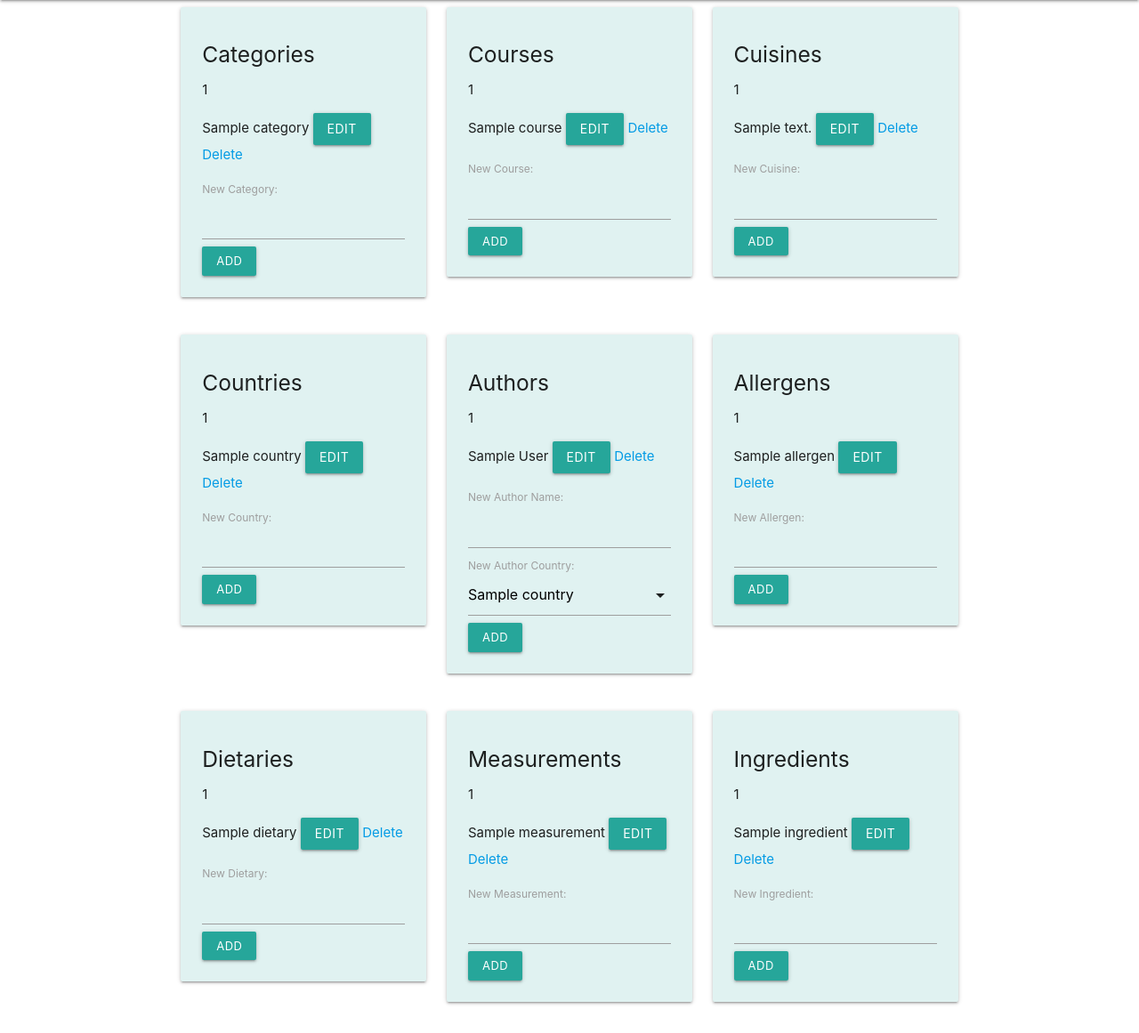
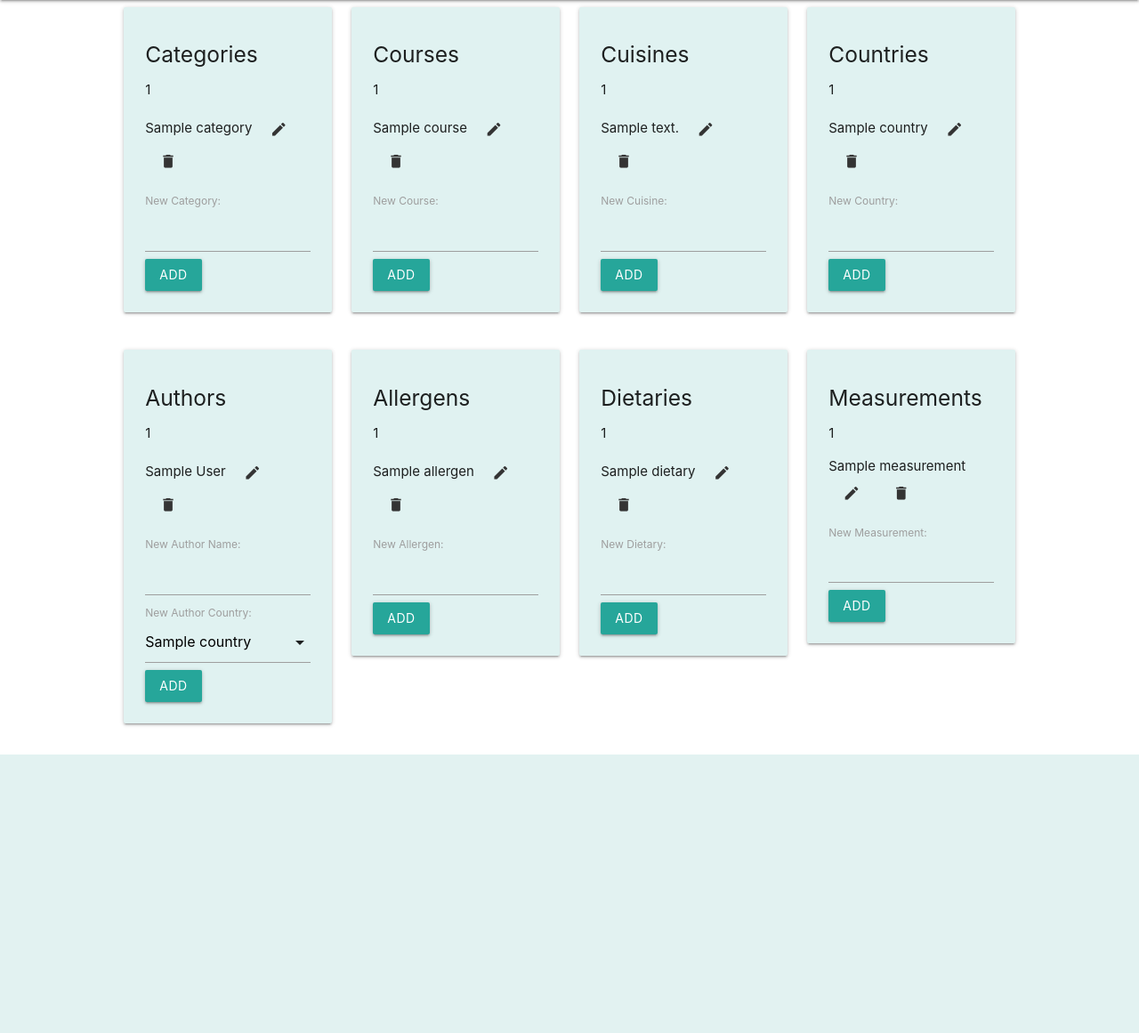
Before and after one commit to jordandaly/cookbook, a Flask app: page /manage_static_data in a window 1280 px wide. Shown: the part 64-1225 px from the top of the page at 89% size. After the commit the page ends 912 px from the top, so only its background shows below. Run offline with Flask 2, Linux system fonts and the light colour scheme; tables that the repository leaves empty hold one stand-in row (values such as "Sample post"); some libraries are stand-ins or nearby versions.

Commit message:
deleted edit category forms that were replaced by modals and updated manage category template buttons to use icons

```diff
--- a/app.py
+++ b/app.py
@@ -169,7 +169,7 @@ def delete_recipe(id):
 @app.route('/add_quantity/<id>', methods = ['GET','POST'])
 def add_quantity(id):
         measurements_list = Measurement.query.limit(100).all()
-        ingredients_list = Ingredient.query.limit(500).all()
+        # ingredients_list = Ingredient.query.limit(500).all()
         quantity_recipe = Recipe.query.get(id)
 
         if request.method == 'POST':
@@ -177,7 +177,8 @@ def add_quantity(id):
 
             # quantity_recipe = Recipe.query.filter_by(id=recipe.id).first()
             quantity_measurement = Measurement.query.filter_by(id=request.form['quantity_measurement']).first()
-            quantity_ingredient = Ingredient.query.filter_by(id=request.form['quantity_ingredient']).first()
+            # quantity_ingredient = Ingredient.query.filter_by(id=request.form['quantity_ingredient']).first()
+            quantity_ingredient = Ingredient(request.form['quantity_ingredient'])
 
             quantity = Quantity(request.form['quantity'],
             quantity_recipe,
@@ -189,21 +190,21 @@ def add_quantity(id):
             db.session.commit()
             return redirect(url_for('recipe_detail', id=id))
 
-        return render_template('add_quantity.html', measurements_list=measurements_list, ingredients_list=ingredients_list, recipe=quantity_recipe)
+        return render_template('add_quantity.html', measurements_list=measurements_list, recipe=quantity_recipe)
 
 @app.route('/edit_quantity/<id>')
 def edit_quantity(id):
         quantity = Quantity.query.get(id)
         quantity_recipe = Recipe.query.get(quantity.recipe_id)
-        ingredients_list = Ingredient.query.limit(500).all()
+        # ingredients_list = Ingredient.query.limit(500).all()
         measurements_list = Measurement.query.limit(100).all()
-        return render_template('edit_quantity.html', quantity=quantity, ingredients_list=ingredients_list, measurements_list=measurements_list, recipe=quantity_recipe)
+        return render_template('edit_quantity.html', quantity=quantity, measurements_list=measurements_list, recipe=quantity_recipe)
 
 @app.route('/update_quantity/<id>', methods = ['GET','POST'])
 def update_quantity(id):
         quantity = Quantity.query.get(id)
         quantity_recipe = Recipe.query.get(quantity.recipe_id)
-        ingredients_list = Ingredient.query.limit(500).all()
+        # ingredients_list = Ingredient.query.limit(500).all()
         measurements_list = Measurement.query.limit(100).all()
 
 
@@ -213,7 +214,8 @@ def update_quantity(id):
             quantity.quantity = request.form['quantity']
             quantity.recipe = quantity_recipe
             quantity.measurement = Measurement.query.filter_by(id=request.form['quantity_measurement']).first()
-            quantity.ingredient = Ingredient.query.filter_by(id=request.form['quantity_ingredient']).first()
+            # quantity.ingredient = Ingredient.query.filter_by(id=request.form['quantity_ingredient']).first()
+            quantity.ingredient = request.form['quantity_ingredient']
 
 
             db.session.commit()
--- a/static/css/style.css
+++ b/static/css/style.css
@@ -4,6 +4,8 @@
 
 .dc-chart text.pie-slice {fill: black;}
 
-nav ul li i {
-    display: inline;
-}
+@media only screen and (min-width: 993px) {
+    .container {
+      width: 80%;
+    }
+  }
--- a/templates/add_quantity.html
+++ b/templates/add_quantity.html
@@ -13,11 +13,12 @@
         </select>
 
         <label for="quantity_ingredient" >Ingredient:</label>
-        <select id="quantity_ingredient" name="quantity_ingredient">
+        <!-- <select id="quantity_ingredient" name="quantity_ingredient">
             {% for ingredient in ingredients_list %}
             <option value="{{ingredient.id}}" SELECTED>{{ingredient.ingredient_name}}</option>
             {% endfor %}
-        </select>
+        </select> -->
+        <input type="text" id="quantity_ingredient" name="quantity_ingredient" required>
 
         <button class="waves-effect waves-light btn" onclick="M.toast({html: 'Ingredient Added!'})">Add Ingredient</button>
     </form>
--- a/templates/manage_static_data.html
+++ b/templates/manage_static_data.html
@@ -1,13 +1,13 @@
 {% extends 'base.html'%} {% block content %}
 <div class="row">
 <!-- Categories -->
-    <div class="col s12 m4">
+    <div class="col s12 m6 l3">
       <div class="card-panel teal lighten-5">
         <h5>Categories</h5>
     <p>{{ category_count }}</p>
           <ul>
     {% for category in categories_list %}
-        <li>{{ category.category_name }} <!-- Modal Trigger --><button class="waves-effect waves-light btn modal-trigger" data-target="Category_{{ category.id }}">Edit</button> <a href="{{ url_for('delete_category', id=category.id) }}">Delete</a></li>
+        <li>{{ category.category_name }} <!-- Modal Trigger --><button class="waves-effect waves-light btn-flat modal-trigger" data-target="Category_{{ category.id }}"><i class="material-icons">edit</i></button> <a href="{{ url_for('delete_category', id=category.id) }}" class="waves-effect waves-light btn-flat" onclick="M.toast({html: 'Category Deleted!'})"><i class="material-icons">delete</i></a></li>
     {% endfor %}
     </ul>
 
@@ -21,7 +21,7 @@
                 <label for="category" >Category Name:</label>
                 <input type="text" id="category" name="category" value="{{ category.category_name }}" required>
 
-                <button>Submit</button>
+                <button class="waves-effect waves-light btn">Update</button>
             </form>
         </div>
         <div class="modal-footer">
@@ -32,18 +32,18 @@
     <form method="POST" action=/add_category>
         <label for="category" >New Category:</label>
         <input type="text" id="category" name="category" required>
-        <button class="waves-effect waves-light btn-small">Add</button>
+        <button class="waves-effect waves-light btn">Add</button>
     </form>
       </div>
     </div>
 <!-- Courses -->
-    <div class="col s12 m4">
+    <div class="col s12 m6 l3">
       <div class="card-panel teal lighten-5">
         <h5>Courses</h5>
     <p>{{ course_count }}</p>
     <ul>
     {% for course in courses_list %}
-         <li>{{ course.course_name }} <!-- Modal Trigger --><button class="waves-effect waves-light btn modal-trigger" data-target="Course_{{ course.id }}">Edit</button> <a href="{{ url_for('delete_course', id=course.id) }}">Delete</a></li>
+         <li>{{ course.course_name }} <!-- Modal Trigger --><button class="waves-effect waves-light btn-flat modal-trigger" data-target="Course_{{ course.id }}"><i class="material-icons">edit</i></button> <a href="{{ url_for('delete_course', id=course.id) }}" class="waves-effect waves-light btn-flat" onclick="M.toast({html: 'Course Deleted!'})"><i class="material-icons">delete</i></a></li>
     {% endfor %}
     </ul>
 
@@ -57,7 +57,7 @@
                 <label for="course" >course Name:</label>
                 <input type="text" id="course" name="course" value="{{ course.course_name }}" required>
 
-                <button>Submit</button>
+                <button class="waves-effect waves-light btn">Update</button>
             </form>
         </div>
         <div class="modal-footer">
@@ -68,17 +68,17 @@
     <form method="POST" action=/add_course>
         <label for="course" >New Course:</label>
         <input type="text" id="course" name="course" required>
-        <button class="waves-effect waves-light btn-small">Add</button>
+        <button class="waves-effect waves-light btn">Add</button>
     </form>
       </div>
     </div>
-    <div class="col s12 m4">
+    <div class="col s12 m6 l3">
       <div class="card-panel teal lighten-5">
         <h5>Cuisines</h5>
     <p>{{ cuisine_count }}</p>
     <ul>
     {% for cuisine in cuisines_list %}
-        <li>{{ cuisine.cuisine_name }} <!-- Modal Trigger --><button class="waves-effect waves-light btn modal-trigger" data-target="Cuisine_{{ cuisine.id }}">Edit</button> <a href="{{ url_for('delete_cuisine', id=cuisine.id) }}">Delete</a></li>
+        <li>{{ cuisine.cuisine_name }} <!-- Modal Trigger --><button class="waves-effect waves-light btn-flat modal-trigger" data-target="Cuisine_{{ cuisine.id }}"><i class="material-icons">edit</i></button> <a href="{{ url_for('delete_cuisine', id=cuisine.id) }}" class="waves-effect waves-light btn-flat" onclick="M.toast({html: 'Cuisine Deleted!'})"><i class="material-icons">delete</i></a></li>
     {% endfor %}
     </ul>
 
@@ -92,7 +92,7 @@
                 <label for="cuisine" >cuisine Name:</label>
                 <input type="text" id="cuisine" name="cuisine" value="{{ cuisine.cuisine_name }}" required>
 
-                <button>Submit</button>
+                <button class="waves-effect waves-light btn">Update</button>
             </form>
         </div>
         <div class="modal-footer">
@@ -103,19 +103,17 @@
     <form method="POST" action=/add_cuisine>
         <label for="cuisine" >New Cuisine:</label>
         <input type="text" id="cuisine" name="cuisine" required>
-        <button class="waves-effect waves-light btn-small">Add</button>
+        <button class="waves-effect waves-light btn">Add</button>
     </form>
       </div>
     </div>
-  </div>
-  <div class="row">
-    <div class="col s12 m4">
+    <div class="col s12 m6 l3">
       <div class="card-panel teal lighten-5">
         <h5>Countries</h5>
     <p>{{ country_count }}</p>
     <ul>
     {% for country in countries_list %}
-        <li>{{ country.country_name }} <!-- Modal Trigger --><button class="waves-effect waves-light btn modal-trigger" data-target="Country_{{ country.id }}">Edit</button> <a href="{{ url_for('delete_country', id=country.id) }}">Delete</a></li>
+        <li>{{ country.country_name }} <!-- Modal Trigger --><button class="waves-effect waves-light btn-flat modal-trigger" data-target="Country_{{ country.id }}"><i class="material-icons">edit</i></button> <a href="{{ url_for('delete_country', id=country.id) }}" class="waves-effect waves-light btn-flat" onclick="M.toast({html: 'Country Deleted!'})"><i class="material-icons">delete</i></a></li>
     {% endfor %}
     </ul>
 
@@ -129,7 +127,7 @@
                 <label for="country" >country Name:</label>
                 <input type="text" id="country" name="country" value="{{ country.country_name }}" required>
 
-                <button>Submit</button>
+                <button class="waves-effect waves-light btn">Update</button>
             </form>
         </div>
         <div class="modal-footer">
@@ -140,18 +138,20 @@
     <form method="POST" action=/add_country>
         <label for="country" >New Country:</label>
         <input type="text" id="country" name="country" required>
-        <button class="waves-effect waves-light btn-small">Add</button>
+        <button class="waves-effect waves-light btn">Add</button>
     </form>
         </span>
       </div>
     </div>
-    <div class="col s12 m4">
+</div>
+<div class="row">
+    <div class="col s12 m6 l3">
       <div class="card-panel teal lighten-5">
         <h5>Authors</h5>
     <p>{{ author_count }}</p>
     <ul>
     {% for author in authors_list %}
-        <li>{{ author.author_name }} <!-- Modal Trigger --><button class="waves-effect waves-light btn modal-trigger" data-target="Author_{{ author.id }}">Edit</button> <a href="{{ url_for('delete_author', id=author.id) }}">Delete</a></li>
+        <li>{{ author.author_name }} <!-- Modal Trigger --><button class="waves-effect waves-light btn-flat modal-trigger" data-target="Author_{{ author.id }}"><i class="material-icons">edit</i></button> <a href="{{ url_for('delete_author', id=author.id) }}" class="waves-effect waves-light btn-flat" onclick="M.toast({html: 'Author Deleted!'})"><i class="material-icons">delete</i></a></li>
     {% endfor %}
     </ul>
 
@@ -171,7 +171,7 @@
                 {% endfor %}
             </select>
 
-                <button>Submit</button>
+                <button class="waves-effect waves-light btn">Update</button>
             </form>
         </div>
         <div class="modal-footer">
@@ -189,18 +189,18 @@
             <option value="{{country.id}}" SELECTED>{{country.country_name}}</option>
             {% endfor %}
         </select>
-        <button class="waves-effect waves-light btn-small">Add</button>
+        <button class="waves-effect waves-light btn">Add</button>
     </form>
         </span>
       </div>
     </div>
-    <div class="col s12 m4">
+    <div class="col s12 m6 l3">
       <div class="card-panel teal lighten-5">
         <h5>Allergens</h5>
     <p>{{ allergen_count }}</p>
     <ul>
     {% for allergen in allergens_list %}
-        <li>{{ allergen.allergen_name }} <!-- Modal Trigger --><button class="waves-effect waves-light btn modal-trigger" data-target="Allergen_{{ allergen.id }}">Edit</button> <a href="{{ url_for('delete_allergen', id=allergen.id) }}">Delete</a></li>
+        <li>{{ allergen.allergen_name }} <!-- Modal Trigger --><button class="waves-effect waves-light btn-flat modal-trigger" data-target="Allergen_{{ allergen.id }}"><i class="material-icons">edit</i></button> <a href="{{ url_for('delete_allergen', id=allergen.id) }}" class="waves-effect waves-light btn-flat" onclick="M.toast({html: 'Allergen Deleted!'})"><i class="material-icons">delete</i></a></li>
     {% endfor %}
     </ul>
 
@@ -214,7 +214,7 @@
                 <label for="allergen" >allergen Name:</label>
                 <input type="text" id="allergen" name="allergen" value="{{ allergen.allergen_name }}" required>
 
-                <button>Submit</button>
+                <button class="waves-effect waves-light btn">Update</button>
             </form>
         </div>
         <div class="modal-footer">
@@ -225,20 +225,18 @@
     <form method="POST" action=/add_allergen>
         <label for="allergen" >New Allergen:</label>
         <input type="text" id="allergen" name="allergen" required>
-        <button class="waves-effect waves-light btn-small">Add</button>
+        <button class="waves-effect waves-light btn">Add</button>
     </form>
         </span>
       </div>
     </div>
-  </div>
-  <div class="row">
-    <div class="col s12 m4">
+    <div class="col s12 m6 l3">
       <div class="card-panel teal lighten-5">
         <h5>Dietaries</h5>
     <p>{{ dietary_count }}</p>
     <ul>
     {% for dietary in dietaries_list %}
-        <li>{{ dietary.dietary_name }} <!-- Modal Trigger --><button class="waves-effect waves-light btn modal-trigger" data-target="Dietary_{{ dietary.id }}">Edit</button> <a href="{{ url_for('delete_dietary', id=dietary.id) }}">Delete</a></li>
+        <li>{{ dietary.dietary_name }} <!-- Modal Trigger --><button class="waves-effect waves-light btn-flat modal-trigger" data-target="Dietary_{{ dietary.id }}"><i class="material-icons">edit</i></button> <a href="{{ url_for('delete_dietary', id=dietary.id) }}" class="waves-effect waves-light btn-flat" onclick="M.toast({html: 'Dietary Deleted!'})"><i class="material-icons">delete</i></a></li>
     {% endfor %}
     </ul>
 
@@ -252,7 +250,7 @@
                 <label for="dietary" >dietary Name:</label>
                 <input type="text" id="dietary" name="dietary" value="{{ dietary.dietary_name }}" required>
 
-                <button>Submit</button>
+                <button class="waves-effect waves-light btn">Update</button>
             </form>
         </div>
         <div class="modal-footer">
@@ -263,18 +261,18 @@
     <form method="POST" action=/add_dietary>
         <label for="dietary" >New Dietary:</label>
         <input type="text" id="dietary" name="dietary" required>
-        <button class="waves-effect waves-light btn-small">Add</button>
+        <button class="waves-effect waves-light btn">Add</button>
     </form>
         </span>
       </div>
     </div>
-    <div class="col s12 m4">
+    <div class="col s12 m6 l3">
       <div class="card-panel teal lighten-5">
         <h5>Measurements</h5>
     <p>{{ measurement_count }}</p>
     <ul>
     {% for measurement in measurements_list %}
-       <li>{{ measurement.measurement_name }} <!-- Modal Trigger --><button class="waves-effect waves-light btn modal-trigger" data-target="Measurement_{{ measurement.id }}">Edit</button> <a href="{{ url_for('delete_measurement', id=measurement.id) }}">Delete</a></li>
+       <li>{{ measurement.measurement_name }} <!-- Modal Trigger --><button class="waves-effect waves-light btn-flat modal-trigger" data-target="Measurement_{{ measurement.id }}"><i class="material-icons">edit</i></button> <a href="{{ url_for('delete_measurement', id=measurement.id) }}" class="waves-effect waves-light btn-flat" onclick="M.toast({html: 'Measurement Deleted!'})"><i class="material-icons">delete</i></a></li>
     {% endfor %}
     </ul>
 
@@ -288,7 +286,7 @@
                 <label for="measurement" >measurement Name:</label>
                 <input type="text" id="measurement" name="measurement" value="{{ measurement.measurement_name }}" required>
 
-                <button>Submit</button>
+                <button class="waves-effect waves-light btn">Update</button>
             </form>
         </div>
         <div class="modal-footer">
@@ -299,47 +297,10 @@
     <form method="POST" action=/add_measurement>
         <label for="measurement" >New Measurement:</label>
         <input type="text" id="measurement" name="measurement" required>
-        <button class="waves-effect waves-light btn-small">Add</button>
+        <button class="waves-effect waves-light btn">Add</button>
     </form>
         </span>
       </div>
     </div>
-    <div class="col s12 m4">
-      <div class="card-panel teal lighten-5">
-        <h5>Ingredients</h5>
-        <p>{{ ingredient_count }}</p>
-        <ul>
-        {% for ingredient in ingredients_list %}
-            <li>{{ ingredient.ingredient_name }} <!-- Modal Trigger --><button class="waves-effect waves-light btn modal-trigger" data-target="Ingredient_{{ ingredient.id }}">Edit</button> <a href="{{ url_for('delete_ingredient', id=ingredient.id) }}">Delete</a></li>
-    {% endfor %}
-    </ul>
-
-    {% for ingredient in ingredients_list %}
-      <!-- Modal Structure -->
-      <div id="Ingredient_{{ ingredient.id }}" class="modal">
-        <div class="modal-content">
-          <h1>Edit ingredient</h1>
-            <form method="POST" action="{{ url_for('update_ingredient', id=ingredient.id) }}">
-
-                <label for="ingredient" >ingredient Name:</label>
-                <input type="text" id="ingredient" name="ingredient" value="{{ ingredient.ingredient_name }}" required>
-
-                <button>Submit</button>
-            </form>
-        </div>
-        <div class="modal-footer">
-          <a href="#!" class="modal-close waves-effect waves-green btn-flat">Done</a>
-        </div>
-      </div>
-      {% endfor %}
-        <form method="POST" action=/add_ingredient>
-            <label for="ingredient" >New Ingredient:</label>
-            <input type="text" id="ingredient" name="ingredient" required>
-            <button class="waves-effect waves-light btn-small">Add</button>
-        </form>
-        </span>
-      </div>
-    </div>
-  </div>
 
 {% endblock %}
```
Also changed, not shown: templates/edit_allergen.html (deleted, +0 -12 lines), templates/edit_author.html (deleted, +0 -18 lines), templates/edit_category.html (deleted, +0 -12 lines), templates/edit_country.html (deleted, +0 -12 lines), templates/edit_course.html (deleted, +0 -12 lines), templates/edit_cuisine.html (deleted, +0 -12 lines), templates/edit_dietary.html (deleted, +0 -12 lines), templates/edit_ingredient.html (deleted, +0 -12 lines), templates/edit_measurement.html (deleted, +0 -12 lines), templates/edit_quantity.html (+4 -3 lines).
